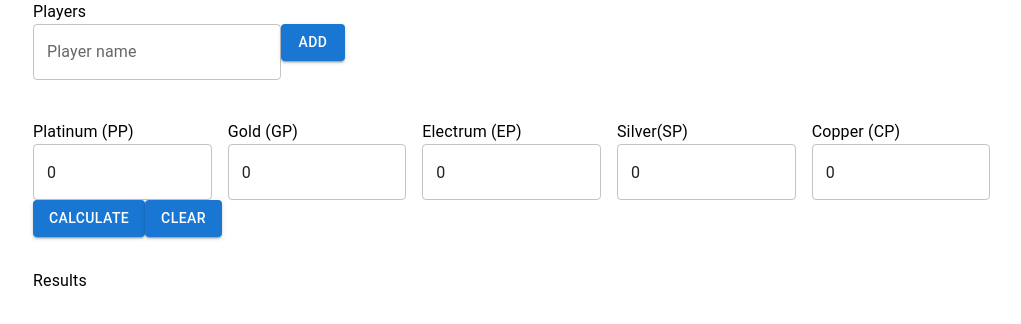
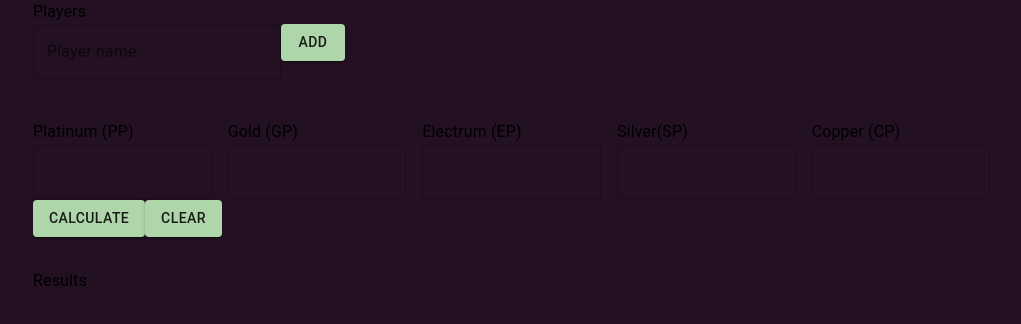
Before and after one commit to JamesJose7/dnd-companion-toolbox, a React (Create React App) app: page / in a window 1280 px wide. Shown: the top 324 px of the page, without its empty margins (31-1052 px from the left). Built offline with nearby package versions, Linux system fonts and the light colour scheme.

Commit message:
Add theme with temporary colors

```diff
--- a/src/App.js
+++ b/src/App.js
@@ -3,19 +3,26 @@ import styled from '@emotion/styled';
 import { Box } from '@mui/material';
 import PlayersEditor from './components/PlayersEditor';
 import CurrencySplitCalculator from './components/currency/CurrencySplitCalculator';
+import { colors } from './config/colors';
+import { theme } from './config/theme';
+import { ThemeProvider } from '@mui/material/styles';
 
 const Page = styled(Box)`
   min-height: 100vh;
+  background: ${colors.dark};
+  display: flex;
 `;
 
 function App() {
   return (
+    <ThemeProvider theme={theme}>
       <Page>
         <Container>
           <PlayersEditor />
           <CurrencySplitCalculator />
         </Container>
       </Page>
+    </ThemeProvider>
   );
 }
 
--- /dev/null
+++ b/src/config/colors.js
@@ -0,0 +1,9 @@
+export const colors = {
+  primary: '#afd5aa',
+  secondary: '#0e3b43',
+  accent: '#cf5c36',
+  brightAccent: '#82204a',
+  dark: '#231123',
+  white: '#ffffff',
+  light: '#EFF8E2',
+};
--- /dev/null
+++ b/src/config/theme.js
@@ -0,0 +1,17 @@
+import { createTheme } from '@mui/material/styles';
+import { colors } from './colors';
+
+export const theme = createTheme({
+  palette: {
+    type: 'dark',
+    primary: {
+      main: colors.primary,
+    },
+    secondary: {
+      main: colors.secondary,
+    },
+    text: {
+      primary: colors.dark,
+    },
+  },
+});
```
Lines whose indentation alone changed are shown as unchanged.
